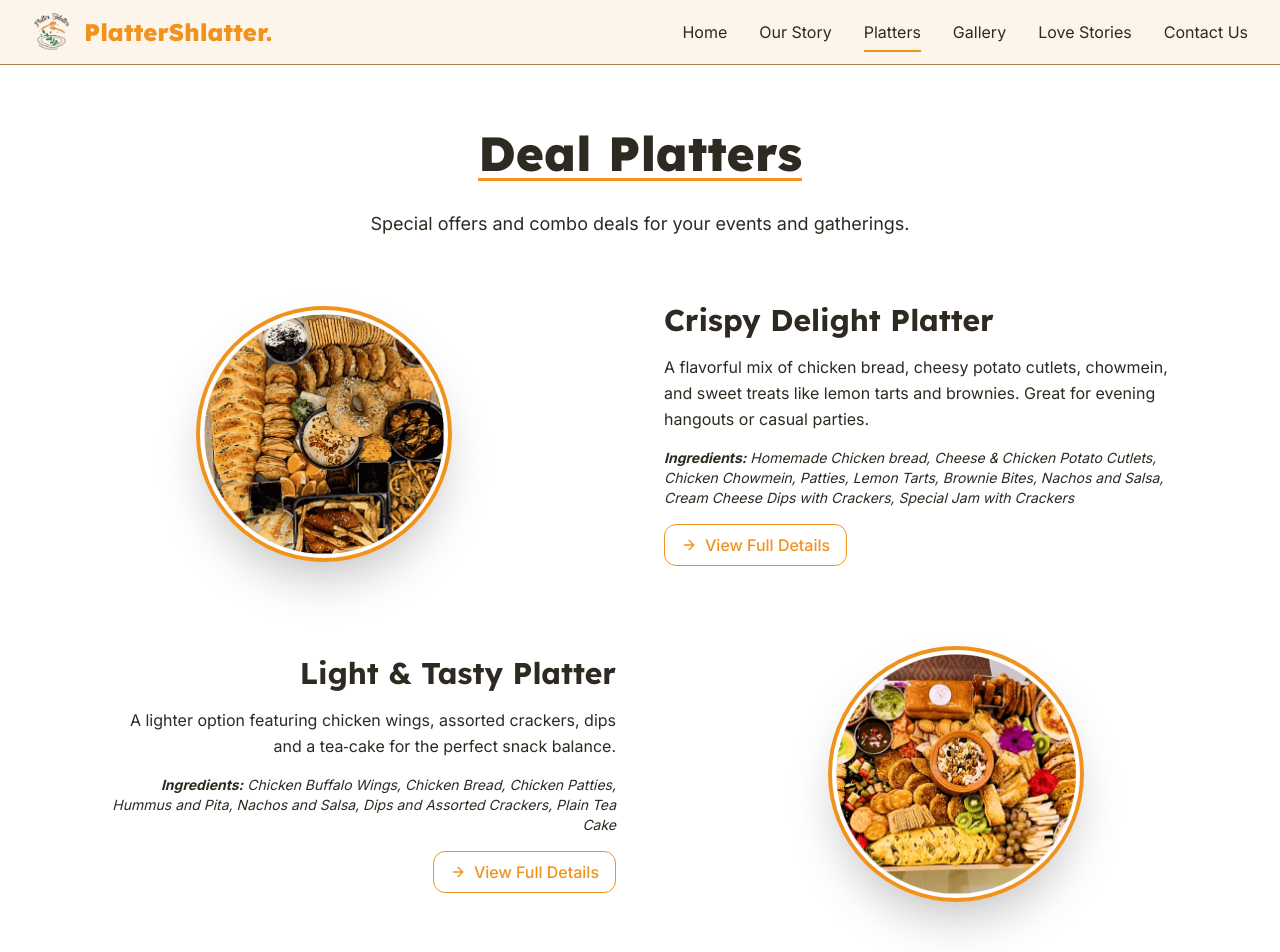
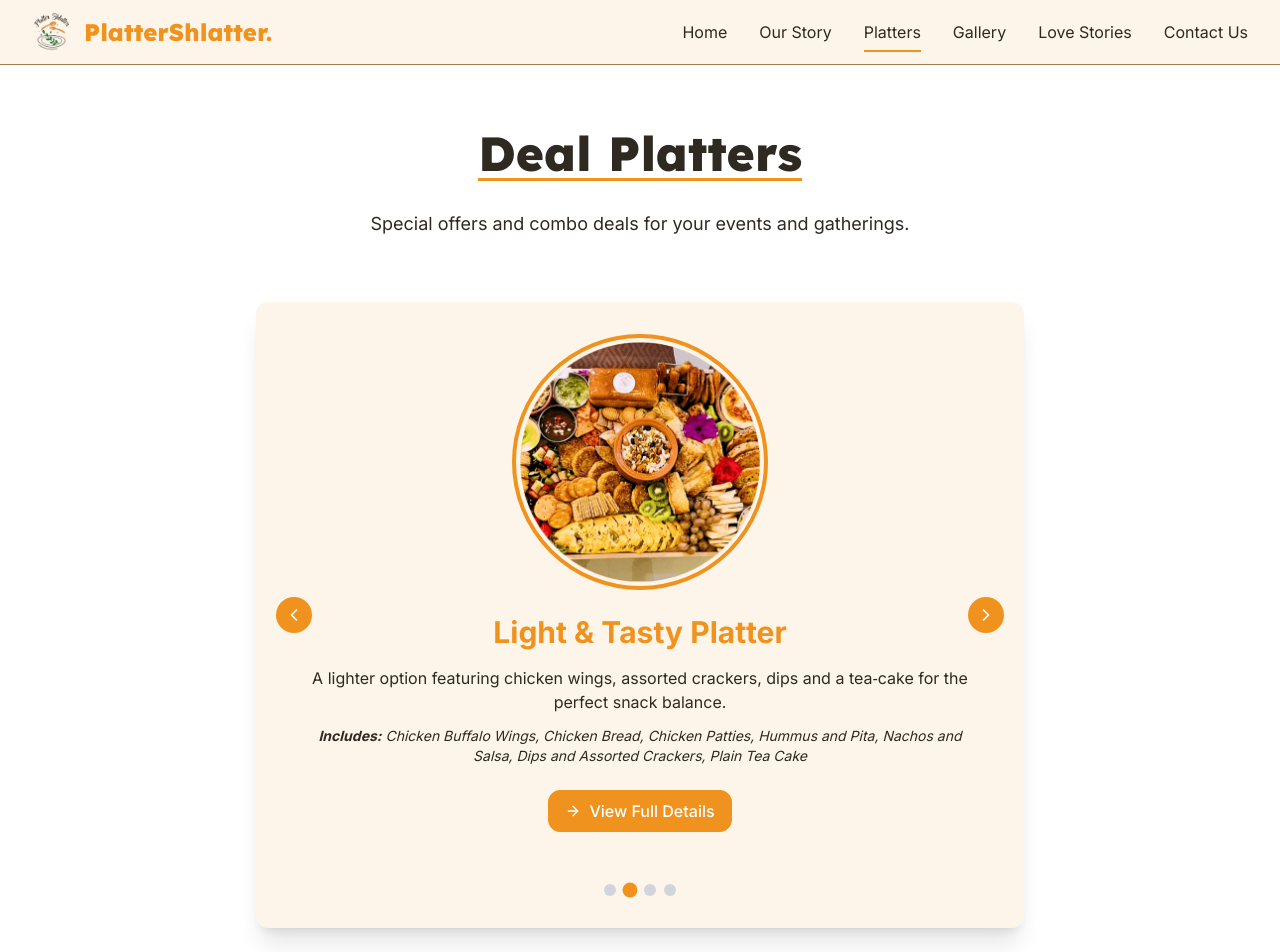
Before and after one commit to yahyabhatti10/platter-shlatter, a Next.js app: page /platters in a window 1280 px wide. Shown: the top 952 px of the page. Built offline with nearby package versions, Linux system fonts and the light colour scheme; a web font is replaced by a local one.

Commit message:
Updated deal platter section into carousel

```diff
--- a/app/platters/page.tsx
+++ b/app/platters/page.tsx
@@ -1,14 +1,53 @@
+"use client";
+
 import Image from "next/image";
 import Link from "next/link";
-import { ArrowRight } from "lucide-react";
+import { ArrowRight, ChevronLeft, ChevronRight } from "lucide-react";
+import { useEffect, useState } from "react";
 import { platters, occasionalPlatters, dealPlatters } from "./platterData";
 
 export default function Platters() {
+  const [currentDealIndex, setCurrentDealIndex] = useState(0);
+  const [isTransitioning, setIsTransitioning] = useState(false);
+
+  const handlePrev = () => {
+    if (isTransitioning) return;
+    setIsTransitioning(true);
+    setCurrentDealIndex((prev) =>
+      prev === 0 ? dealPlatters.length - 1 : prev - 1
+    );
+    setTimeout(() => setIsTransitioning(false), 500);
+  };
+
+  const handleNext = () => {
+    if (isTransitioning) return;
+    setIsTransitioning(true);
+    setCurrentDealIndex((prev) =>
+      prev === dealPlatters.length - 1 ? 0 : prev + 1
+    );
+    setTimeout(() => setIsTransitioning(false), 500);
+  };
+
+  // Auto-swipe every 5 seconds
+  useEffect(() => {
+    const interval = setInterval(() => {
+      if (!isTransitioning) {
+        setIsTransitioning(true);
+        setCurrentDealIndex((prevIndex) =>
+          prevIndex === dealPlatters.length - 1 ? 0 : prevIndex + 1
+        );
+        setTimeout(() => setIsTransitioning(false), 500);
+      }
+    }, 5000); // 5 seconds
+
+    return () => clearInterval(interval);
+  }, [isTransitioning]);
+
   return (
     <div className="min-h-screen py-16 px-4 sm:px-6 lg:px-8 bg-white">
       <div className="max-w-7xl mx-auto">
-        {/* Deals Section */}
-        <div className="mb-20">
+        {/* Deal Platters Carousel Section */}
+        <div className="mb-28">
           <div className="text-center mb-16">
             <h2 className="font-lexend font-extrabold text-4xl sm:text-5xl text-text-primary section-underline mb-8">
               Deal Platters
@@ -18,16 +57,38 @@ export default function Platters() {
             </p>
           </div>
 
-          <div className="space-y-20">
+          <div className="relative max-w-3xl mx-auto bg-bg-primary p-8 rounded-xl shadow-xl overflow-hidden">
+            {/* Arrows on sides */}
+            <button
+              onClick={handlePrev}
+              disabled={isTransitioning}
+              className="absolute left-5 top-1/2 transform -translate-y-1/2 bg-accent-orange text-white p-2 rounded-full hover:bg-accent-brown transition z-10 disabled:opacity-50"
+            >
+              <ChevronLeft className="w-5 h-5" />
+            </button>
+            <button
+              onClick={handleNext}
+              disabled={isTransitioning}
+              className="absolute right-5 top-1/2 transform -translate-y-1/2 bg-accent-orange text-white p-2 rounded-full hover:bg-accent-brown transition z-10 disabled:opacity-50"
+            >
+              <ChevronRight className="w-5 h-5" />
+            </button>
+
+            {/* Carousel Container */}
+            <div className="relative overflow-hidden">
+              <div
+                className="flex transition-transform duration-500 ease-in-out"
+                style={{
+                  transform: `translateX(-${currentDealIndex * 100}%)`,
+                }}
+              >
                 {dealPlatters.map((deal, index) => (
                   <div
                     key={deal.id}
-                className="grid grid-cols-1 lg:grid-cols-2 gap-12 items-center animate-fade-in-up"
-                style={{ animationDelay: `${index * 0.2}s` }}
+                    className="w-full flex-shrink-0 text-center"
+                    style={{ minWidth: "100%" }}
                   >
-                {/* Image */}
-                <div className={deal.reverse ? "lg:order-2" : ""}>
-                  <div className="relative w-64 h-64 mx-auto rounded-full overflow-hidden shadow-2xl border-4 border-accent-orange">
+                    <div className="relative w-64 h-64 mx-auto rounded-full overflow-hidden border-4 border-accent-orange">
                       <Image
                         src={deal.image}
                         alt={deal.name}
@@ -37,33 +98,21 @@ export default function Platters() {
                         loading="lazy"
                       />
                     </div>
-                </div>
 
-                {/* Content */}
-                <div
-                  className={`${
-                    deal.reverse
-                      ? "lg:order-1 lg:text-right lg:flex lg:flex-col lg:items-end"
-                      : ""
-                  }`}
-                >
-                  <h2 className="font-lexend font-bold text-2xl sm:text-3xl text-text-primary mb-4">
+                    <h2 className="text-2xl sm:text-3xl font-bold text-accent-orange mb-4 mt-6">
                       {deal.name}
                     </h2>
-                  <p className="text-text-primary leading-relaxed mb-4 max-w-lg">
+
+                    <p className="text-text-primary mb-3 px-4">
                       {deal.description}
                     </p>
-                  <p className="text-text-primary italic text-sm mb-4 max-w-lg">
-                    <strong>Ingredients:</strong> {deal.ingredients}
+                    <p className="text-text-primary italic text-sm mb-6 px-4">
+                      <strong>Includes:</strong> {deal.ingredients}
                     </p>
-                  {/* {deal.note && (
-                    <p className="text-text-primary text-sm mb-4 max-w-lg italic">
-                      <strong>Note:</strong> {deal.note}
-                    </p>
-                  )} */}
+                    <div className="flex justify-center">
                       <Link
                         href={`/platters/${deal.id}`}
-                    className="inline-flex items-center text-accent-orange font-medium transition-colors duration-200 group bg-white px-4 py-2 rounded-xl border border-accent-orange hover:bg-accent-orange hover:text-white"
+                        className="inline-flex items-center text-white font-medium transition-colors duration-200 group bg-accent-orange px-4 py-2 rounded-xl border border-accent-orange hover:bg-accent-brown hover:border-accent-brown"
                       >
                         <ArrowRight className="w-4 h-4 mr-2 group-hover:translate-x-1 transition-transform duration-200" />
                         View Full Details
@@ -71,6 +120,29 @@ export default function Platters() {
                     </div>
                   </div>
                 ))}
+              </div>
+            </div>
+
+            {/* Pagination Dots */}
+            <div className="flex justify-center mt-8 gap-2">
+              {dealPlatters.map((_, index) => (
+                <button
+                  key={index}
+                  onClick={() => {
+                    if (!isTransitioning) {
+                      setIsTransitioning(true);
+                      setCurrentDealIndex(index);
+                      setTimeout(() => setIsTransitioning(false), 500);
+                    }
+                  }}
+                  className={`w-3 h-3 rounded-full transition-all duration-300 ${
+                    index === currentDealIndex
+                      ? "bg-accent-orange scale-125"
+                      : "bg-gray-300 hover:bg-gray-400"
+                  }`}
+                ></button>
+              ))}
+            </div>
           </div>
         </div>
 
@@ -84,7 +156,6 @@ export default function Platters() {
             sweet delights, dips, salads, and more.
           </p>
         </div>
-
         <div className="space-y-20">
           {platters.map((platter, index) => (
             <div
@@ -134,7 +205,6 @@ export default function Platters() {
             </div>
           ))}
         </div>
-
         {/* Occasional Platters */}
         <div className="mt-20">
           <div className="text-center mb-16">
@@ -197,7 +267,6 @@ export default function Platters() {
             ))}
           </div>
         </div>
-
         {/* Create Your Own Section */}
         <div className="mt-20">
           <div className="text-center mb-16">
```
Lines whose indentation alone changed are shown as unchanged.
